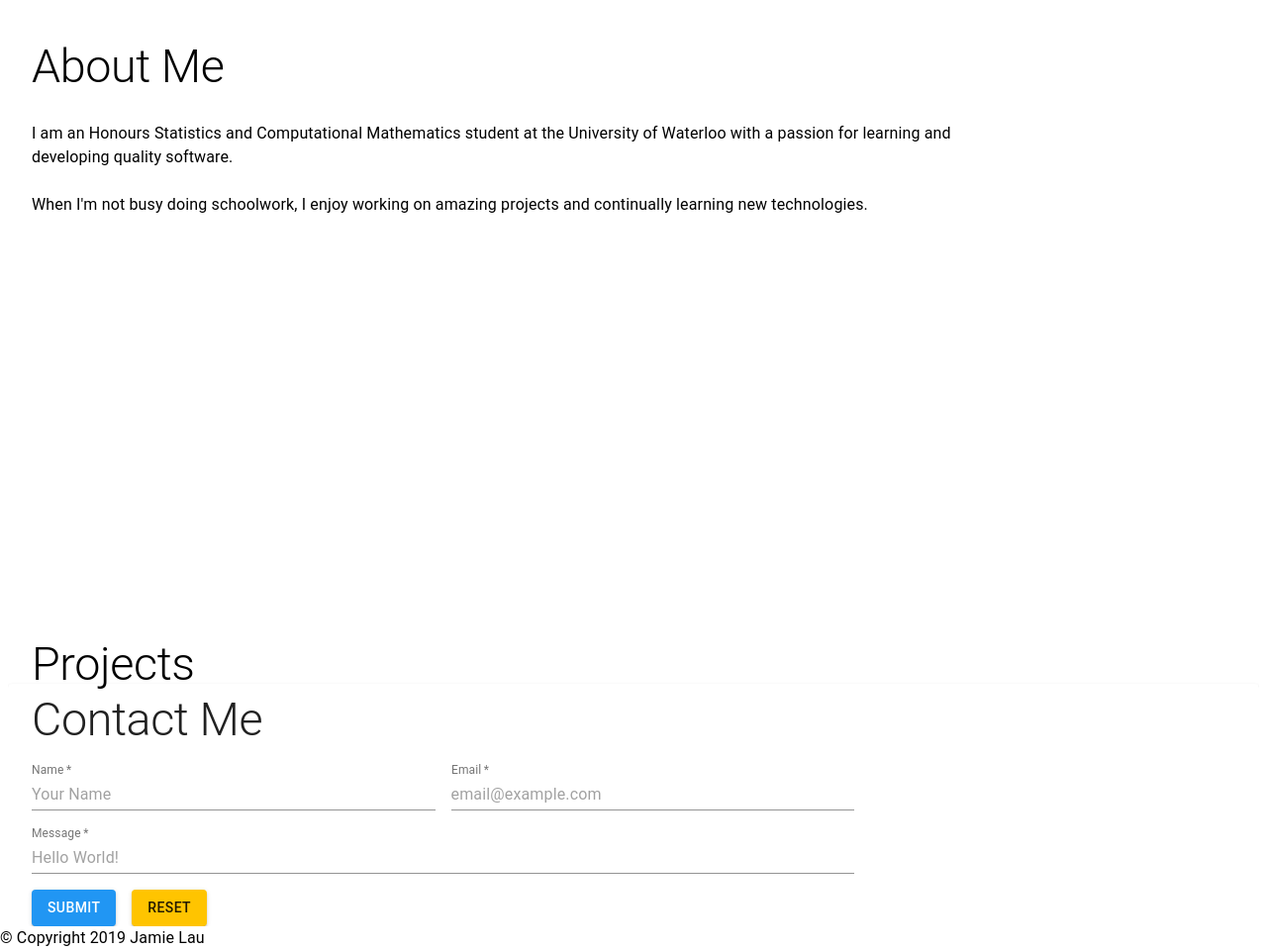
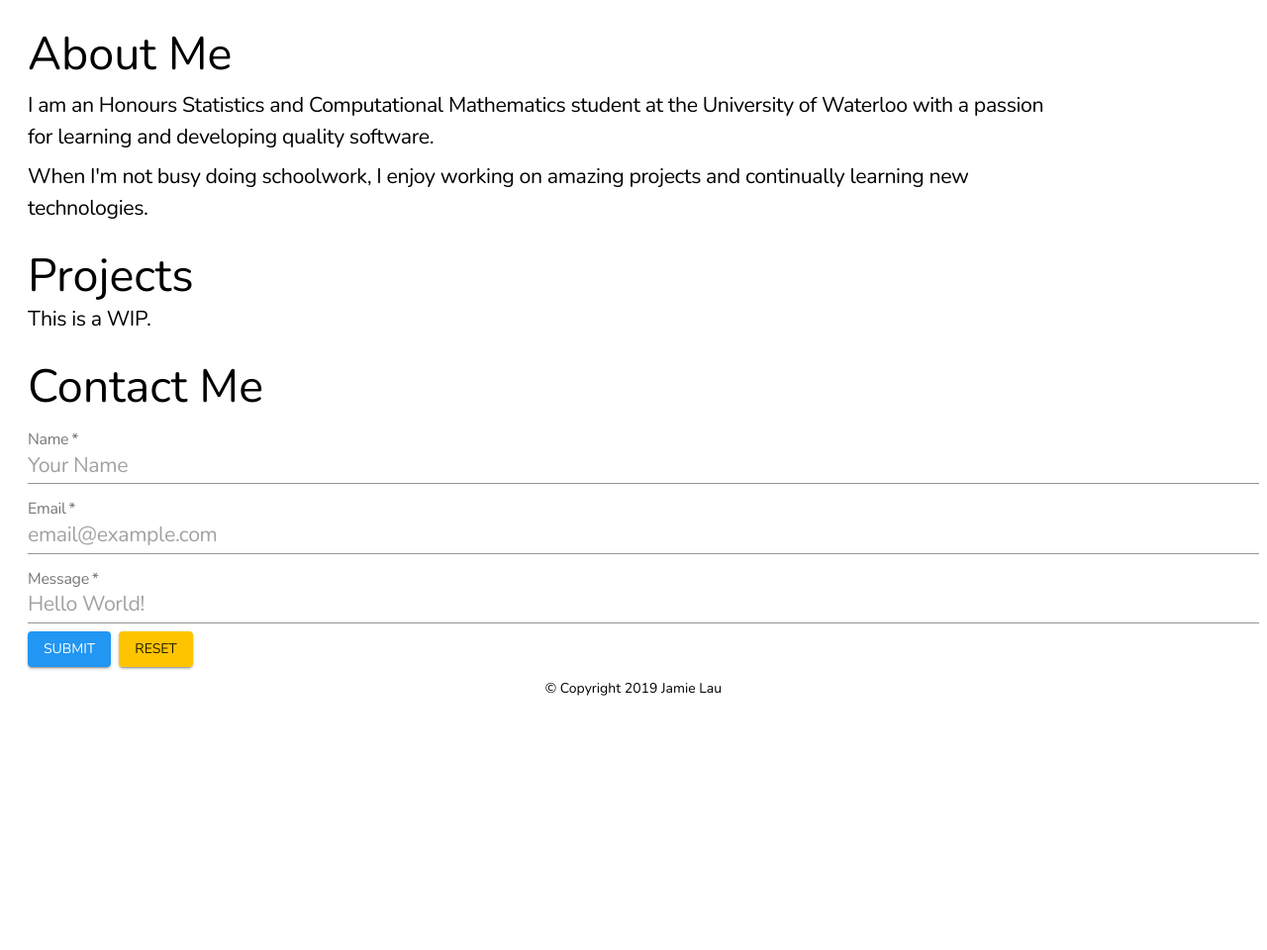
Before and after one commit to laujamie/portfolio-site, a Gatsby site: page / in a window 1280 px wide. Shown: the part 785-1745 px from the top of the page at 99% size. After the commit the page ends 1499 px from the top, so only its background shows below. Built offline with nearby package versions, Linux system fonts and the light colour scheme; Gatsby itself is replaced by a stand-in of ours.

Commit message:
Update fonts, layout, and theming of website

```diff
--- a/src/components/contact-form.js
+++ b/src/components/contact-form.js
@@ -2,10 +2,22 @@ import React from "react"
 import TextField from "@material-ui/core/TextField"
 import Button from "@material-ui/core/Button"
 import Typography from "@material-ui/core/Typography"
-import Container from "@material-ui/core/Container"
 import Grid from "@material-ui/core/Grid"
 import Paper from "@material-ui/core/Paper"
+import { makeStyles } from "@material-ui/core/styles"
 import useContactForm from "../libs/use-contact-form"
+
+const useStyles = makeStyles(theme => ({
+  root: {
+    "& .MuiTextField-root": {
+      marginTop: theme.spacing(1),
+      marginBottom: theme.spacing(1),
+    },
+    "& .MuiButton-root": {
+      marginRight: theme.spacing(1),
+    },
+  },
+}))
 
 const ContactForm = props => {
   const {
@@ -16,19 +28,21 @@ const ContactForm = props => {
     handleClearForm,
   } = useContactForm()
 
+  const classes = useStyles()
+
   return (
-    <Paper elevate="10">
-      <Container>
-        <Grid container spacing={2}>
+    <Grid container spacing={1}>
       <Grid item xs={12}>
         <Typography variant="h2" id="contact-header">
           Contact Me
         </Typography>
       </Grid>
-          <Grid item container xs={12}>
-            <form onSubmit={handleSubmit} autoComplete="off">
-              <Grid item container xs={12} spacing={2}>
-                <Grid item xs={12} md={6}>
+      <Grid item xs={12}>
+        <form
+          className={classes.root}
+          onSubmit={handleSubmit}
+          autoComplete="off"
+        >
           <TextField
             id="standard-full-width"
             fullWidth
@@ -40,8 +54,6 @@ const ContactForm = props => {
             onChange={handleInputChange}
             InputLabelProps={{ shrink: true }}
           ></TextField>
-                </Grid>
-                <Grid item xs={12} md={6}>
           <TextField
             type="email"
             id="standard-full-width"
@@ -54,8 +66,6 @@ const ContactForm = props => {
             onChange={handleInputChange}
             InputLabelProps={{ shrink: true }}
           ></TextField>
-                </Grid>
-                <Grid item xs={12}>
           <TextField
             id="standard-full-width"
             fullWidth
@@ -69,9 +79,6 @@ const ContactForm = props => {
             onChange={handleInputChange}
             InputLabelProps={{ shrink: true }}
           ></TextField>
-                </Grid>
-                <Grid container item xs={12} spacing={2}>
-                  <Grid item>
           <Button
             type="submit"
             color="primary"
@@ -80,8 +87,6 @@ const ContactForm = props => {
           >
             Submit
           </Button>
-                  </Grid>
-                  <Grid item>
           <Button
             onClick={handleClearForm}
             color="secondary"
@@ -89,17 +94,9 @@ const ContactForm = props => {
           >
             Reset
           </Button>
+        </form>
       </Grid>
     </Grid>
-              </Grid>
-            </form>
-          </Grid>
-          <Grid item xs={12} style={{ display: "none", visibility: "hidden" }}>
-            <Typography variant="body1"></Typography>
-          </Grid>
-        </Grid>
-      </Container>
-    </Paper>
   )
 }
 
--- a/src/components/footer.js
+++ b/src/components/footer.js
@@ -1,39 +1,18 @@
 import React from "react"
 
-import { Container, Grid, Typography } from "@material-ui/core"
-import { makeStyles } from "@material-ui/core/styles"
-
-const useStyles = makeStyles({
-  flex: {
-    flexGrow: 1,
-  },
-  footer: {
-    padding: 0,
-    position: "absolute",
-    left: 0,
-    right: 0,
-    textAlign: "center",
-  },
-  footerCol: {
-    textAlign: "center",
-  },
-})
+import { Paper, Grid, Typography } from "@material-ui/core"
 
 const Footer = props => {
-  const classes = useStyles()
-
   return (
     <div id="footer">
-      <Container className={classes.footer}>
-        <Grid container>
-          <Grid container item xs={12} style={{ textAlign: "center" }}>
-            <Typography>
-              &#169;&nbsp;Copyright&nbsp;{new Date().getFullYear()}
-              &nbsp;Jamie&nbsp;Lau
-            </Typography>
-          </Grid>
+      <Grid container>
+        <Grid item xs={12} style={{ textAlign: "center" }}>
+          <Typography variant="body2">
+            &#169;&nbsp;Copyright&nbsp;{new Date().getFullYear()}
+            &nbsp;Jamie&nbsp;Lau
+          </Typography>
         </Grid>
-      </Container>
+      </Grid>
     </div>
   )
 }
--- a/src/components/layout.scss
+++ b/src/components/layout.scss
@@ -11,10 +11,6 @@ main {
 
   &#home {
     overflow: hidden;
-
-    .greeting {
-      padding-top: 20vh;
-    }
   }
 }
 
@@ -30,7 +26,6 @@ a.icon {
 h1,
 h2 {
   &#greeting {
-    font-size: 3rem;
     display: inline;
   }
 }
@@ -50,7 +45,7 @@ div {
     padding-top: 20vh;
   }
 
-  &#about-me {
-    height: 40rem;
+  &#home {
+    margin: 0 0.5rem;
   }
 }
--- a/src/components/theme.js
+++ b/src/components/theme.js
@@ -8,6 +8,7 @@ const baseTheme = createMuiTheme({
     secondary: amber,
   },
   typography: {
+    fontFamily: "'Nunito', sans-serif",
     h1: {
       fontFamily: "'Nunuto', sans-serif",
       fontSize: "3.5rem",
@@ -15,7 +16,16 @@ const baseTheme = createMuiTheme({
       letterSpacing: "-0.045em",
     },
     h2: {
+      fontFamily: "'Nunito', sans-serif",
       fontSize: "3rem",
+      fontWeight: "400",
+      latterSpacing: "-0.045em",
+    },
+    body1: {
+      fontFamily: "'Nunito', sans-serif",
+      fontSize: "1.4rem",
+      fontWeight: "300",
+      letterSpacing: "-0.01875em",
     },
   },
   overrides: {
--- a/src/pages/index.js
+++ b/src/pages/index.js
@@ -1,6 +1,6 @@
 import React from "react"
 import { useStaticQuery, graphql } from "gatsby"
-import { Button, Container, Grid, Typography } from "@material-ui/core"
+import { Button, Grid, Typography } from "@material-ui/core"
 import GithubIcon from "../components/github"
 import LinkedinIcon from "../components/linkedin"
 import Layout from "../components/layout"
@@ -11,13 +11,15 @@ const IndexPage = props => {
   return (
     <Layout>
       <SEO lang="en" title="Home" />
-      <Container id="landing">
+      <Grid container spacing={3} id="home">
         <Grid
           container
-          align-items="center"
-          spacing={2}
-          id="greeting-grid"
+          item
+          xs={12}
           alignItems="center"
+          alignContent="center"
+          spacing={1}
+          id="landing"
         >
           <Grid item xs={12}>
             <Typography id="greeting" variant="h2">
@@ -27,24 +29,10 @@ const IndexPage = props => {
               &nbsp;Jamie Lau
             </Typography>
           </Grid>
-          <Grid container item xs={12}>
-            <Typography
-              id="greeting"
-              variant="h2"
-              style={{ fontWeight: "300" }}
-            >
-              I'm a software developer.
-            </Typography>
+          <Grid item xs={12}>
+            <Typography variant="h4">I'm a software developer.</Typography>
           </Grid>
-          <Grid
-            container
-            alignItems="center"
-            alignContent="center"
-            item
-            xs={12}
-            spacing={8}
-            className="icons"
-          >
+          <Grid container item xs={12} spacing={2}>
             <Grid item>
               <a
                 href="https://github.com/laujamie"
@@ -66,32 +54,27 @@ const IndexPage = props => {
               </a>
             </Grid>
             <Grid item>
-              <Button color="primary" variant="outlined" size="small">
+              <Button color="primary" variant="outlined">
                 Resume
               </Button>
             </Grid>
           </Grid>
+        </Grid>
         <Grid container item xs={12}>
-            <Button variant="contained" color="secondary" href="/#about-me">
-              About Me
-            </Button>
-          </Grid>
-        </Grid>
-      </Container>
-      <Container id="about-me">
-        <Grid container spacing={3} alignItems="center">
-          <Grid item xs={12}>
-            <Typography variant="h2" id="about" style={{ paddingTop: "3vh" }}>
+          <Grid container item xs={12}>
+            <Typography variant="h2" id="about">
               About Me
             </Typography>
           </Grid>
           <Grid
+            container
             item
-            xs={10}
+            spacing={1}
             style={{
-              paddingTop: "2vh",
+              paddingTop: "0.5rem",
             }}
           >
+            <Grid item xs={10}>
               <Typography variant="body1">
                 I am an Honours Statistics and Computational Mathematics student
                 at the University of Waterloo with a passion for learning and
@@ -105,17 +88,21 @@ const IndexPage = props => {
               </Typography>
             </Grid>
           </Grid>
-      </Container>
-      <Container id="projects">
-        <Grid container>
+        </Grid>
+        <Grid container item xs={12}>
           <Grid item xs={12}>
-            <Typography variant="h2" id="project-header">
+            <Typography id="projects" variant="h2">
               Projects
             </Typography>
           </Grid>
+          <Grid item xs={12}>
+            <Typography variant="body1">This is a WIP.</Typography>
           </Grid>
-      </Container>
+        </Grid>
+        <Grid container item xs={12}>
           <ContactForm></ContactForm>
+        </Grid>
+      </Grid>
     </Layout>
   )
 }
```
Lines whose indentation alone changed are shown as unchanged.
